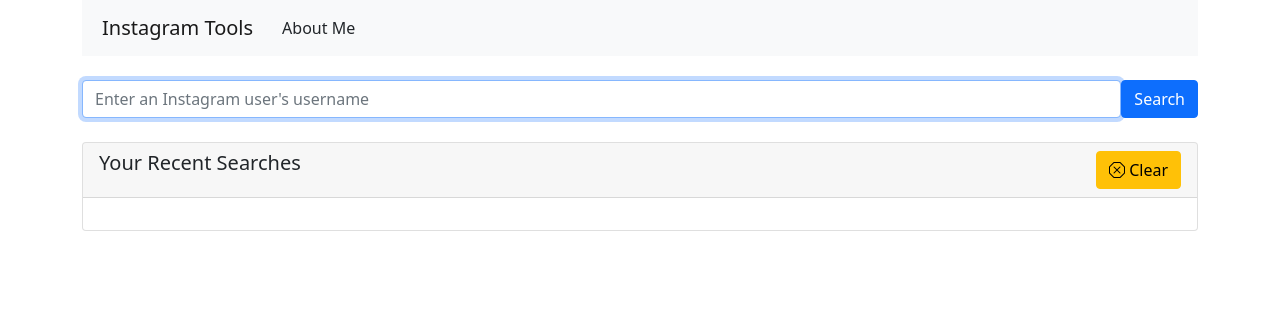
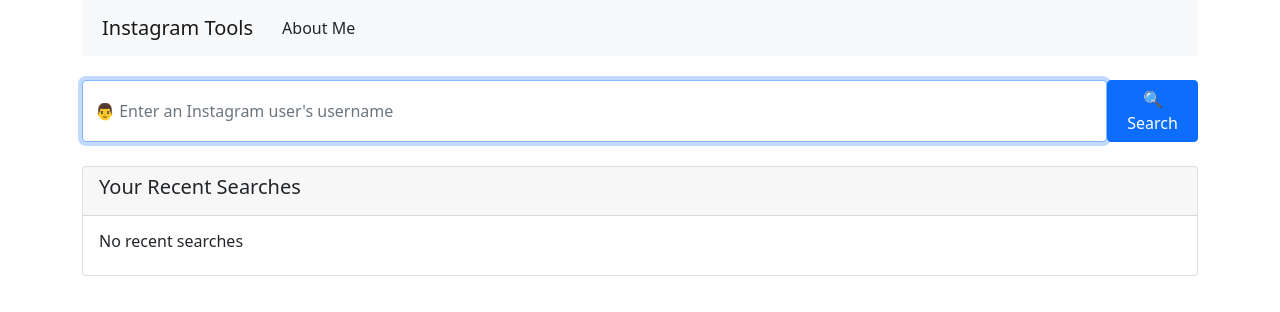
Before and after one commit to anushibin007/insta-tools, a React (Create React App) app: page / in a window 1280 px wide. Shown: the top 312 px of the page. Built offline with nearby package versions, Linux system fonts and the light colour scheme.

Commit message:
Added some emojis

```diff
--- a/src/components/RecentSearches.js
+++ b/src/components/RecentSearches.js
@@ -27,16 +27,7 @@ const RecentSearches = () => {
 			<Accordion defaultActiveKey="0">
 				<Card>
 					<Accordion.Toggle as={Card.Header} eventKey="0">
-						<Row>
-							<Col>
-								<h5>Your Recent Searches</h5>
-							</Col>
-							<Col>
-								<Button variant="warning" onClick={resetRecents} className="float-end">
-									<i className="bi bi-x-octagon"></i> Clear
-								</Button>
-							</Col>
-						</Row>
+						<h5>Your Recent Searches</h5>
 					</Accordion.Toggle>
 					<Accordion.Collapse eventKey="0">
 						<Card.Body>
@@ -47,6 +38,12 @@ const RecentSearches = () => {
 									</Link>
 								))}
 							</ListGroup>
+							{recents.length > 0 && (
+								<Button variant="warning" style={{ "margin-bottom": "10px", "margin-top": "10px" }} onClick={resetRecents} className="float-end">
+									🧹 Clear Recents
+								</Button>
+							)}
+							{recents.length === 0 && <h6>No recent searches</h6>}
 						</Card.Body>
 					</Accordion.Collapse>
 				</Card>
--- a/src/components/UserSearch.js
+++ b/src/components/UserSearch.js
@@ -31,9 +31,9 @@ const UserSearch = (props) => {
 	return (
 		<React.Fragment>
 			<Form onSubmit={handleFormSubmit} className="d-flex">
-				<FormControl type="text" placeholder="Enter an Instagram user's username" onChange={handleUsernameChanged} required autoFocus />
+				<FormControl type="text" placeholder="👨 Enter an Instagram user's username" onChange={handleUsernameChanged} required autoFocus />
 				<Button variant="primary" type="submit">
-					Search
+					🔍Search
 				</Button>
 			</Form>
 		</React.Fragment>
```
